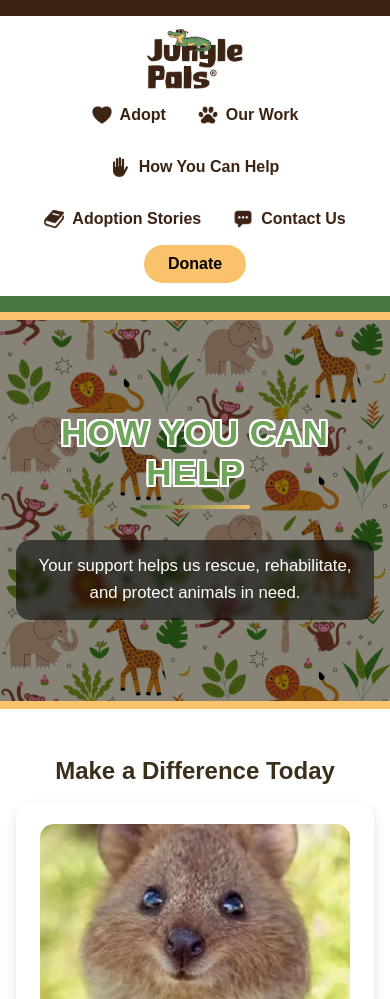
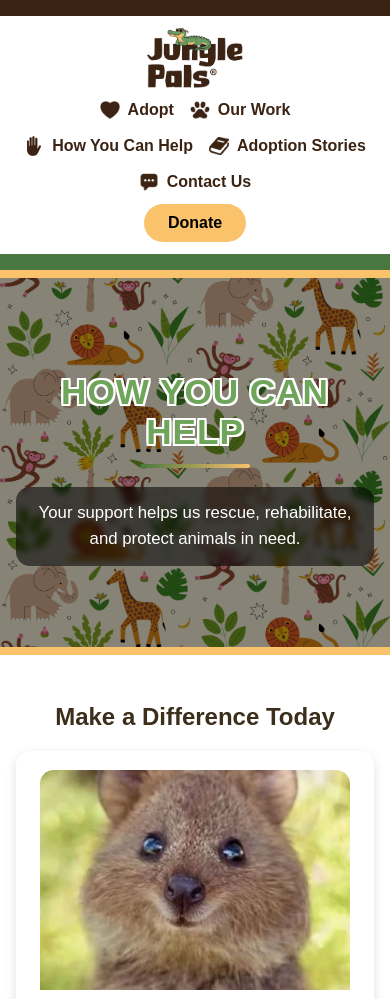
Before and after one commit to LiamKD/Jungle-Pals, a plain HTML site: page help.html in a window 390 px wide. Shown: the top 999 px of the page. Drawn offline with nearby package versions, Linux system fonts and the light colour scheme.

Commit message:
Update styles.css

```diff
--- a/styles.css
+++ b/styles.css
@@ -1782,30 +1782,44 @@
   }
 
 /*--*/
-@media (max-width: 480px) {
-
-  .hero-banner.help-hero,
-  .hero-banner.stories-hero {
-    padding-left: 1rem !important;
-    padding-right: 1rem !important;
-
-    /* hard-center all hero content */
-    display: flex;
+@media (max-width: 600px) {
+  header{
     flex-direction: column;
     align-items: center;
+    justify-content: center;
+    padding: 0.75rem 1rem;
+    gap: 0.75rem;
+  }
+
+  nav{
+    width: 100%;
+    flex-wrap: wrap;
+    justify-content: center;
+    gap: 1rem;
+  }
+
+  nav a{
+    justify-content: center;
+  }
+
+  .hero-banner.help-hero,
+  .hero-banner.stories-hero{
+    padding-left: 1rem;
+    padding-right: 1rem;
     text-align: center;
     box-sizing: border-box;
   }
 
   .help-hero p,
-  .stories-hero p {
-    display: block !important;
+  .stories-hero p{
+    display: block;
     width: 100%;
     max-width: 700px;
-    margin-left: auto !important;
-    margin-right: auto !important;
-    padding-left: 1rem !important;
-    padding-right: 1rem !important;
+    margin-left: auto;
+    margin-right: auto;
+    text-align: center;
+    padding-left: 1rem;
+    padding-right: 1rem;
     box-sizing: border-box;
   }
 }
```
